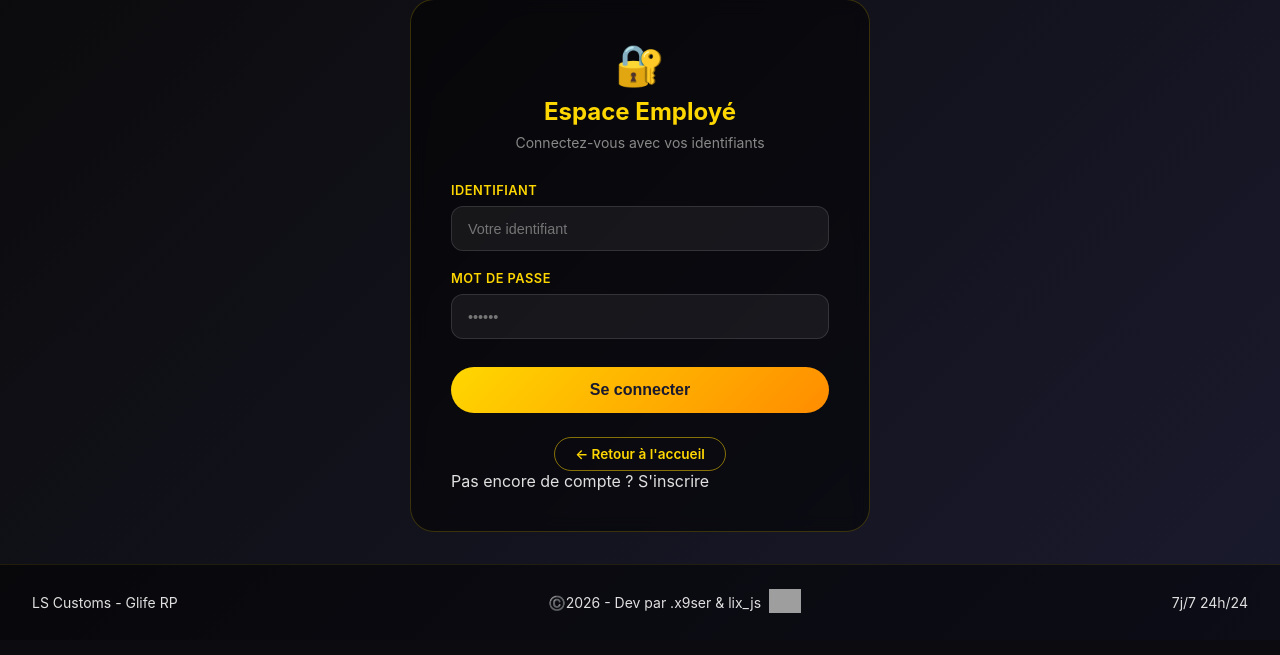
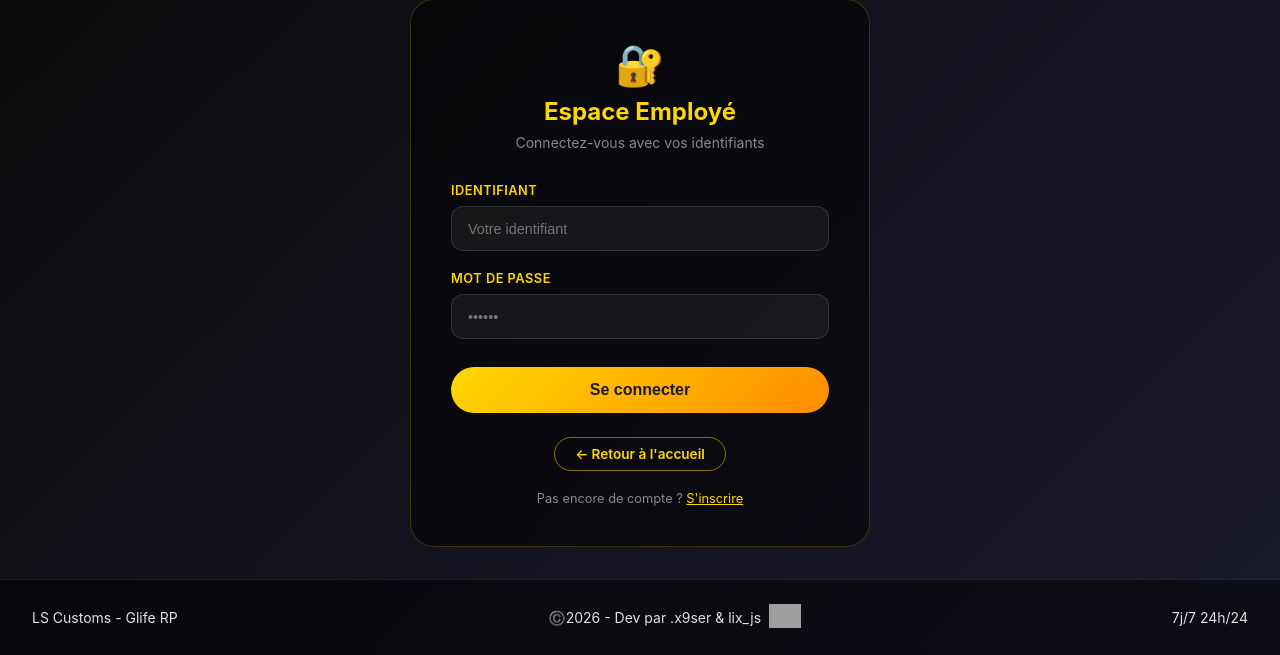
Before and after one commit to kysmoooo/lsc-site, a Flask app: page /employe.html in a window 1280 px wide. Shown: the part 179-834 px from the top of the page. Before the commit the page ends 792 px from the top, so only its background shows below. Run offline with Flask 3, Linux system fonts and the light colour scheme; grey boxes are pictures that could not be loaded.

Commit message:
encore ajout register employe

```diff
--- a/templates/employe.html
+++ b/templates/employe.html
@@ -184,6 +184,30 @@
             color: #888;
             font-size: 0.875rem;
             margin-bottom: 2rem;
+        }
+
+        .auth-toggle {
+            margin-top: 1.25rem;
+            text-align: center;
+            font-size: 0.8rem;
+            color: #888;
+        }
+
+        .auth-toggle a {
+            color: #ffd700;
+            cursor: pointer;
+            text-decoration: underline;
+        }
+
+        .register-status {
+            background: rgba(243,156,18,0.15);
+            border: 1px solid rgba(243,156,18,0.4);
+            color: #f39c12;
+            padding: 0.75rem 1rem;
+            border-radius: 10px;
+            font-size: 0.85rem;
+            text-align: center;
+            margin-top: 1rem;
         }
 
         .form-field {
```
